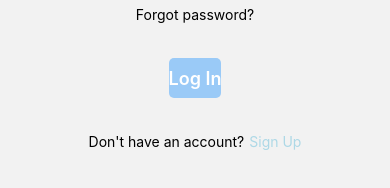
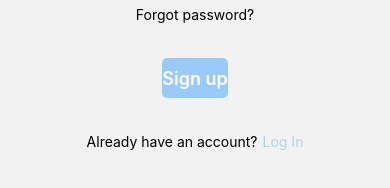
Before and after one commit to ank1t/instagram-react-native-WIP, a React Native app: screen /SignUp in a window 390 px wide. Shown: the part 402-590 px from the top of the page. Built offline with nearby package versions, Linux system fonts and the light colour scheme.

Commit message:
Locking in changes before trying new navigation

```diff
--- a/components/login-components/CTABtnHelpText.js
+++ b/components/login-components/CTABtnHelpText.js
@@ -1,8 +1,49 @@
 import React from 'react';
 import { Button, Text, TouchableOpacity, View } from 'react-native';
 import { loginStyles } from '../../styles/login/LoginStyles';
+import { useNavigation } from '@react-navigation/native';
+
+export class CTABtnStates {
+    static Login = new CTABtnStates("Login")
+    static SignUp = new CTABtnStates("SignUp")
+
+    constructor(name) {
+        this.name = name
+    }
+}
+
+function getCTABtnStates(currentState) {
+    switch(currentState) {
+        case "Login":
+            return {
+                btnTitle: "Log In",
+                promptText: "Don't have an account?",
+                promptCTABtnText: "Sign Up",
+                ctaBtnAction: () => {
+                    useNavigation().push("SignUp")
+                }
+            }
+            break;
+        case "SignUp":
+            return {
+                btnTitle: "Sign up",
+                promptText: "Already have an account?",
+                promptCTABtnText: "Log In",
+                ctaBtnAction: () => {
+                    useNavigation().goBack()
+                }
+            }
+            break;
+    }
+}
 
 export default function CTABtnHelpText(props) {
+    const {
+         btnTitle,
+         promptText,
+         promptCTABtnText,
+         ctaBtnAction } = getCTABtnStates(props.btnState.name)
+    const navigation = useNavigation()
     return (
         <>
             <View style={loginStyles.ctaBtnContainer}>
@@ -13,13 +54,15 @@ export default function CTABtnHelpText(props) {
                     }}
                 disabled={props.isDisabled}
                 >
-                    <Text style={loginStyles.ctaBtnText}>Log In</Text>
+                    <Text style={loginStyles.ctaBtnText}>{btnTitle}</Text>
                 </TouchableOpacity>
             </View>
             <View style={loginStyles.ctaHelperTextContainer}>
-                <Text>Don't have an account?</Text>
-                <TouchableOpacity>
-                    <Text style={loginStyles.ctaHelperActionText}>Sign Up</Text>
+                <Text>{ promptText }</Text>
+                <TouchableOpacity onPress={() => {
+                    navigation.push("SignUp")
+                }}>
+                    <Text style={loginStyles.ctaHelperActionText}>{ promptCTABtnText }</Text>
                 </TouchableOpacity>
             </View>
         </>
--- a/screens/Login.js
+++ b/screens/Login.js
@@ -8,7 +8,7 @@ import {
   View,
 } from "react-native";
 import { useNavigation } from "@react-navigation/native";
-import CTABtnHelpText from "../components/login-components/CTABtnHelpText";
+import CTABtnHelpText, { CTABtnStates } from "../components/login-components/CTABtnHelpText";
 import { loginStyles } from "../styles/login/LoginStyles";
 import { Formik } from "formik";
 import * as Yup from "yup";
@@ -19,10 +19,8 @@ export default function Login() {
   const LOGO_URL =
     "https://cdn2.iconfinder.com/data/icons/social-media-2285/512/1_Instagram_colored_svg_1-512.png";
   const loginSchema = Yup.object().shape({
-    username: Yup.string().email().required("Please enter a username"),
-    password: Yup.string()
-      .required()
-      .min(6, "Password must be atleast 6 chars long")
+    username: Yup.string().email().required(),
+    password: Yup.string().required().min(6)
   });
   return (
     <Formik
@@ -71,7 +69,11 @@ export default function Login() {
         <TouchableOpacity style={loginStyles.forgotPasswordContainer}>
           <Text style={loginStyles.forgotPassword}>Forgot password?</Text>
         </TouchableOpacity>
-        <CTABtnHelpText handleSubmit={handleSubmit} isDisabled={!isValid}/>
+        <CTABtnHelpText
+          handleSubmit={handleSubmit}
+          isDisabled={!isValid}
+          btnState={CTABtnStates.Login}
+        />
       </SafeAreaView>
     )}
     </Formik>
--- a/screens/Navigation.js
+++ b/screens/Navigation.js
@@ -14,7 +14,7 @@ const screenOptions = {
 const SignedInStack = () => (
     <NavigationContainer>
         <Stack.Navigator
-        initialRouteName="SignUp"
+        initialRouteName="Login"
         screenOptions={screenOptions}
         >
             <Stack.Screen name="Login" component={Login} />
--- a/screens/SignUp.js
+++ b/screens/SignUp.js
@@ -8,7 +8,7 @@ import {
   View,
 } from "react-native";
 import { useNavigation } from "@react-navigation/native";
-import CTABtnHelpText from "../components/login-components/CTABtnHelpText";
+import CTABtnHelpText, { CTABtnStates } from "../components/login-components/CTABtnHelpText";
 import { loginStyles } from "../styles/login/LoginStyles";
 import { Formik } from "formik";
 import * as Yup from "yup";
@@ -87,7 +87,11 @@ export default function SignUp() {
         <TouchableOpacity style={loginStyles.forgotPasswordContainer}>
           <Text style={loginStyles.forgotPassword}>Forgot password?</Text>
         </TouchableOpacity>
-        <CTABtnHelpText handleSubmit={handleSubmit} isDisabled={!isValid}/>
+        <CTABtnHelpText
+          handleSubmit={handleSubmit}
+          isDisabled={!isValid}
+          btnState={CTABtnStates.SignUp}
+        />
       </SafeAreaView>
     )}
     </Formik>
```
